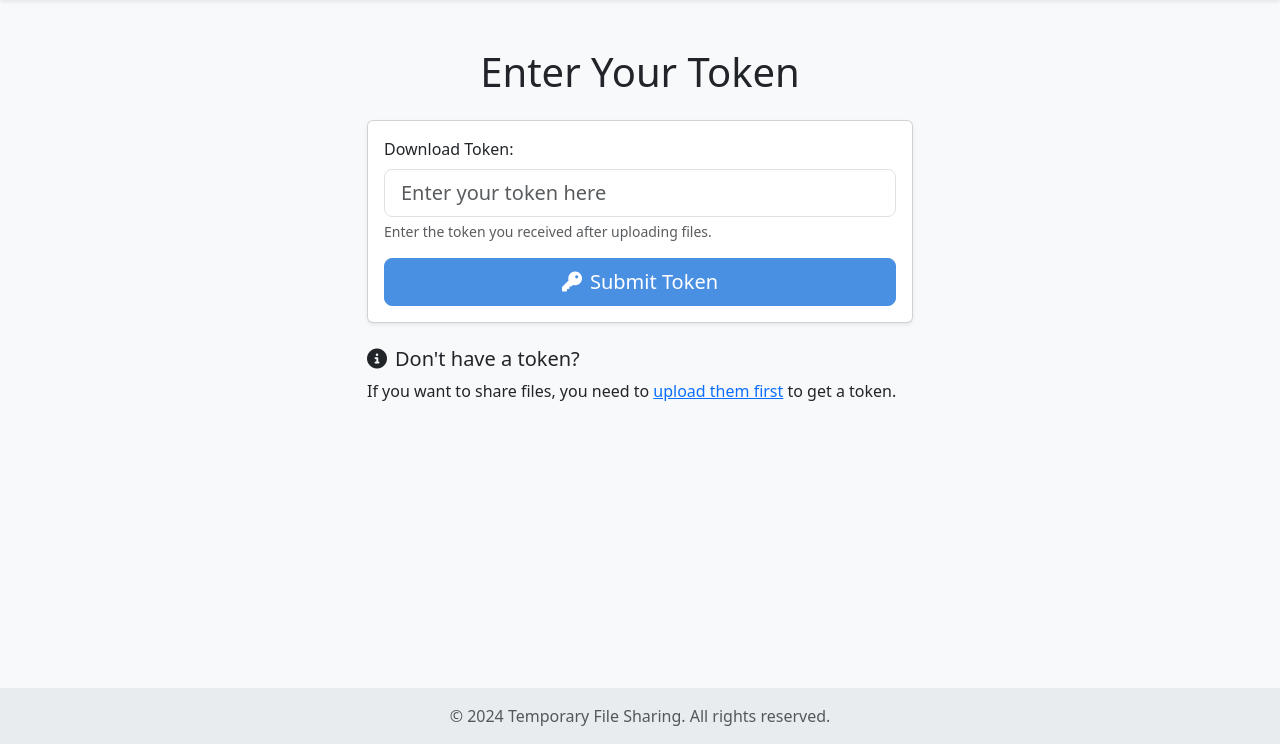
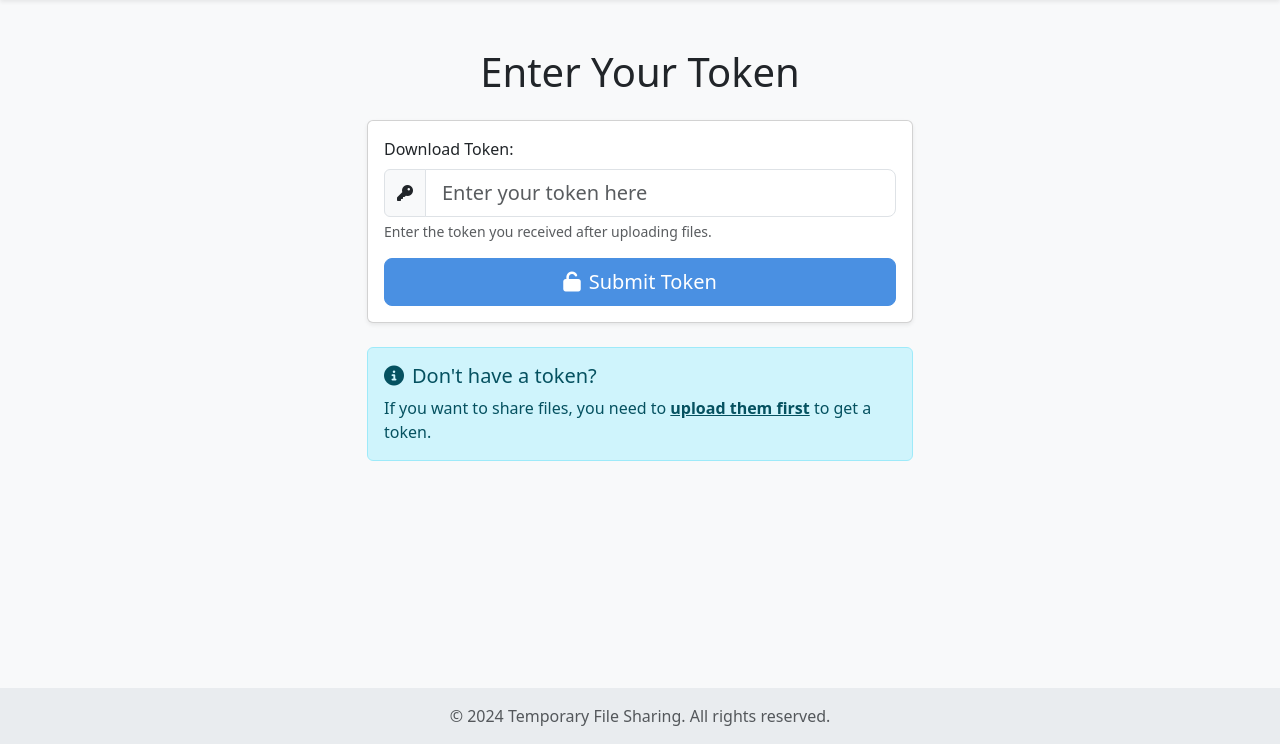
Before and after one commit to yatharthsanghvi/tempfileshare, a Flask app: page /download in a window 1280 px wide. Shown: the part 56-800 px from the top of the page. Run offline with Flask 3, Linux system fonts and the light colour scheme; some libraries are stand-ins or nearby versions.

Commit message:
Update token_input.html

```diff
--- a/fileshare/templates/token_input.html
+++ b/fileshare/templates/token_input.html
@@ -3,30 +3,64 @@
 {% block title %}Enter Token - Temporary File Sharing{% endblock %}
 
 {% block content %}
-<div class="row justify-content-center">
+<div class="row justify-content-center animate__animated animate__fadeIn">
     <div class="col-md-6">
         <h1 class="mb-4 text-center">Enter Your Token</h1>
         <div class="card shadow-sm">
             <div class="card-body">
-                <form action="{{ url_for('download_page') }}" method="post">
+                <form action="{{ url_for('download_page') }}" method="post" id="tokenForm">
                     <div class="mb-3">
                         <label for="token" class="form-label">Download Token:</label>
-                        <input type="text" class="form-control form-control-lg" id="token" name="token" required placeholder="Enter your token here">
+                        <div class="input-group">
+                            <span class="input-group-text"><i class="fas fa-key"></i></span>
+                            <input type="text" class="form-control form-control-lg" id="token" name="token" required placeholder="Enter your token here" autocomplete="off">
+                        </div>
                         <div class="form-text">Enter the token you received after uploading files.</div>
                     </div>
                     <div class="d-grid">
-                        <button type="submit" class="btn btn-primary btn-lg">
-                            <i class="fas fa-key me-2"></i>Submit Token
+                        <button type="submit" class="btn btn-primary btn-lg" id="submitBtn">
+                            <i class="fas fa-unlock me-2"></i>Submit Token
                         </button>
                     </div>
                 </form>
             </div>
         </div>
 
-        <div class="mt-4">
-            <h5><i class="fas fa-info-circle me-2"></i>Don't have a token?</h5>
-            <p>If you want to share files, you need to <a href="{{ url_for('upload_file') }}">upload them first</a> to get a token.</p>
+        <div class="mt-4 animate-on-scroll">
+            <div class="alert alert-info" role="alert">
+                <h5><i class="fas fa-info-circle me-2"></i>Don't have a token?</h5>
+                <p class="mb-0">If you want to share files, you need to <a href="{{ url_for('upload_file') }}" class="alert-link">upload them first</a> to get a token.</p>
+            </div>
         </div>
     </div>
 </div>
 {% endblock %}
+
+{% block scripts %}
+<script>
+document.addEventListener('DOMContentLoaded', (event) => {
+    const tokenInput = document.getElementById('token');
+    const submitBtn = document.getElementById('submitBtn');
+    const form = document.getElementById('tokenForm');
+
+    tokenInput.addEventListener('input', function() {
+        if (this.value.length > 0) {
+            submitBtn.classList.add('animate__animated', 'animate__pulse');
+        } else {
+            submitBtn.classList.remove('animate__animated', 'animate__pulse');
+        }
+    });
+
+    form.addEventListener('submit', function(event) {
+        if (!form.checkValidity()) {
+            event.preventDefault();
+            event.stopPropagation();
+        } else {
+            submitBtn.innerHTML = '<i class="fas fa-spinner fa-spin me-2"></i>Processing...';
+            submitBtn.disabled = true;
+        }
+        form.classList.add('was-validated');
+    }, false);
+});
+</script>
+{% endblock %}
```
